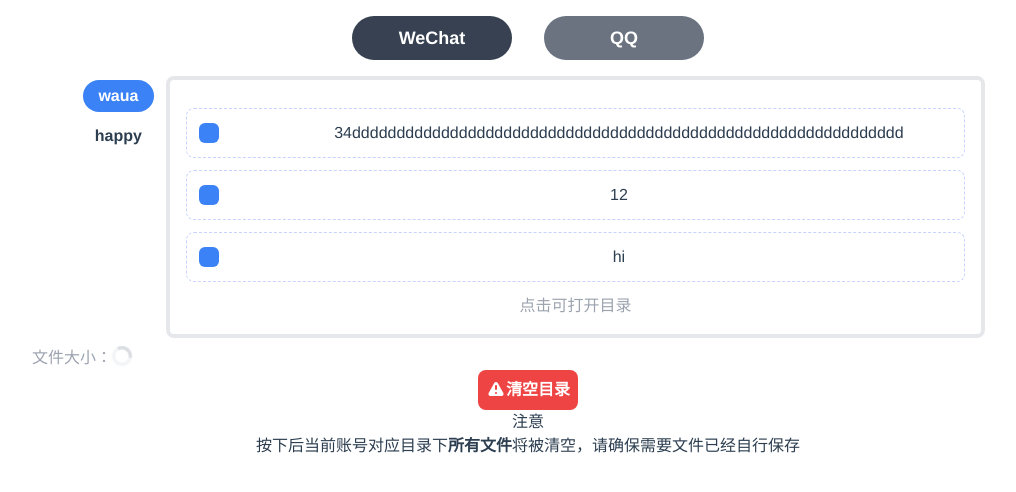
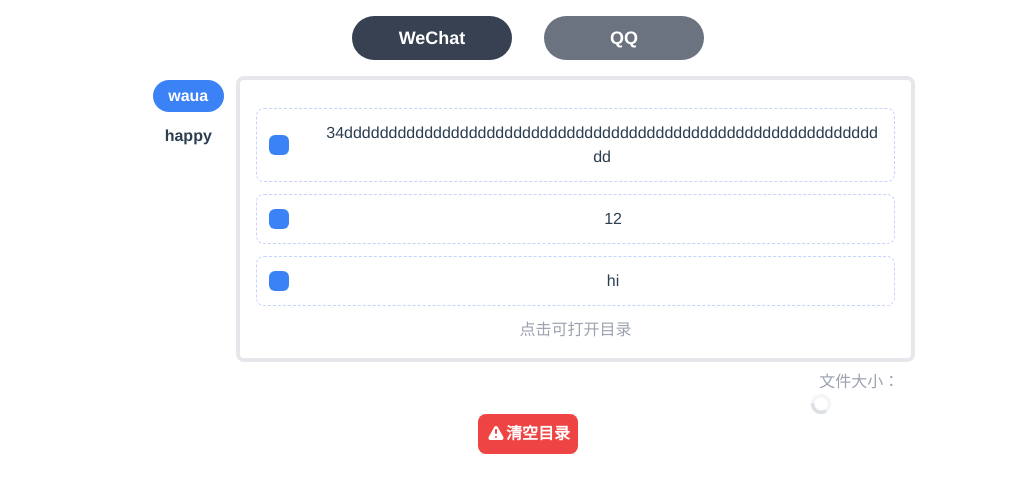
Before and after one commit to FoundTheWOUT/utools-autodelete-vue, a Vue app: page / in a window 1280 px wide. Shown: the top 492 px of the page, without its empty margins (112-1128 px from the left). Built offline with nearby package versions, Linux system fonts and the light colour scheme.

Commit message:
update ui

```diff
--- a/package.json
+++ b/package.json
@@ -8,10 +8,9 @@
     "prepare": "husky install"
   },
   "dependencies": {
+    "@popperjs/core": "^2.9.2",
     "@tailwindcss/postcss7-compat": "^2.0.2",
     "autoprefixer": "^9",
-    "bootstrap": "^4.6.0",
-    "bootstrap-vue": "^2.21.2",
     "glob": "^7.1.6",
     "lodash": "^4.17.21",
     "postcss": "^7",
--- a/src/App.vue
+++ b/src/App.vue
@@ -1,8 +1,8 @@
 <template>
   <div id="app">
     <div id="mainCard">
-      <div><SelectApp /></div>
-      <div><Footer /></div>
+      <SelectApp ref="selectapp" />
+      <Footer class="mx-4" />
     </div>
   </div>
 </template>
--- a/src/components/AppCard.vue
+++ b/src/components/AppCard.vue
@@ -13,7 +13,34 @@
         </p>
       </button>
     </div>
-    <FolderList :list="folderList"></FolderList>
+    <div class="flex flex-col">
+      <FolderList :list="folderList"></FolderList>
+      <div class="px-3 pt-2 text-gray-400 ml-auto">
+        <div class="mx-1">文件大小：</div>
+        <svg
+          v-if="paddingFolderSize"
+          class="animate-spin -ml-1 mr-3 h-5 w-5 text-gray-300"
+          xmlns="http://www.w3.org/2000/svg"
+          fill="none"
+          viewBox="0 0 24 24"
+        >
+          <circle
+            class="opacity-25"
+            cx="12"
+            cy="12"
+            r="10"
+            stroke="currentColor"
+            stroke-width="4"
+          ></circle>
+          <path
+            class="opacity-75"
+            fill="currentColor"
+            d="M4 12a8 8 0 018-8V0C5.373 0 0 5.373 0 12h4zm2 5.291A7.962 7.962 0 014 12H0c0 3.042 1.135 5.824 3 7.938l3-2.647z"
+          ></path>
+        </svg>
+        <div v-if="!paddingFolderSize">{{ folderSize }}</div>
+      </div>
+    </div>
   </div>
 </template>
 
@@ -22,6 +49,8 @@
 import { EventBus } from "../event-bus";
 import FolderList from "./FolderList.vue";
 import type { Accounts } from "../types"
+import * as _ from "lodash";
+
 
 export default Vue.extend({
   props: { accounts: Array as () => Accounts[] },
@@ -31,7 +60,17 @@
   data() {
     return {
       activeID: 0,
+      paddingFolderSize: false,
+      folderSize: "0"
     };
+  },
+    created() {
+    this.getFileSizeFromArray = _.debounce(this.getFileSizeFromArray, 800);
+  },
+  mounted(){
+    EventBus.$on("check-box-change", () => {
+      this.getFileSizeFromArray();
+    });
   },
   computed: {
     folderList(): { status: boolean; path: string }[] {
@@ -45,6 +84,24 @@
       this.activeID = index;
       EventBus.$emit("check-box-change");
     },
+
+    getFileSizeFromArray() {
+      this.paddingFolderSize = true;
+      window.exports
+        ?.getFolderSize(this.$refs.selectapp.filterWaitingFolderList())
+        .then((size: number[]) => {
+          let totalSize =
+            size.length !== 0 ? size.reduce((pre, cur) => pre + cur) : 0;
+          // conver to GB
+          this.folderSize = `${(totalSize / 1024 / 1024 / 1024).toFixed(2)} GB`;
+          this.paddingFolderSize = false;
+        })
+        .catch((err: string) => {
+          console.error(err);
+          this.folderSize = "0";
+          this.paddingFolderSize = false;
+        });
+    }
   },
 });
 </script>
--- a/src/components/FolderList.vue
+++ b/src/components/FolderList.vue
@@ -1,5 +1,5 @@
 <template>
-  <div class="border-4 rounded-lg w-4/5 p-4">
+  <div class="border-4 rounded-lg w-full p-4">
     <div
       class="flex items-center rounded-lg my-3 py-3 border border-dashed border-indigo-200 hover:border-transparent hover:shadow-md hover:shadow-lg hover:bg-gray-100"
       v-for="item in list"
--- a/src/components/Footer.vue
+++ b/src/components/Footer.vue
@@ -4,6 +4,9 @@
       id="cleanup"
       class="rounded-lg p-2 bg-red-500 hover:bg-red-700 focus:outline-none"
       @click="cleanup"
+      @mouseover="hover = true"
+      @mouseout="hover = false"
+      ref="cleanBtn"
     >
       <p class="flex items-center text-white font-bold">
         <svg
@@ -21,21 +24,44 @@
         清空目录
       </p>
     </button>
-    <div target="cleanup" triggers="hover" placement="top">
-      <div>注意</div>
-      按下后当前账号对应目录下<b>所有文件</b>将被清空，请确保需要文件已经自行保存
+    <div
+      v-show="hover"
+      ref="popper"
+      id="tooltip"
+      class="bg-gray-100 p-4 rounded-lg shadow-lg"
+    >
+      <div class="text-xl font-bold text-red-600">注意</div>
+      按下后当前账号对应目录下<b>所有文件</b>将被清空，请确保需要文件已自行保存
     </div>
   </div>
 </template>
 
 <script lang="ts">
+import Vue from "vue";
 import { EventBus } from "../event-bus";
-export default {
+import { createPopper } from "@popperjs/core";
+
+export default Vue.extend({
+  data() {
+    return {
+      hover: false,
+    };
+  },
+  mounted() {
+    createPopper(
+      this.$refs.cleanBtn as HTMLElement,
+      this.$refs.popper as HTMLElement,
+      {
+        placement: "top",
+        modifiers: [{ name: "offset", options: { offset: [-230, 10] } }],
+      }
+    );
+  },
   methods: {
     cleanup(): void {
       console.warn("clean up.");
       EventBus.$emit("clean-up");
     },
   },
-};
+});
 </script>
--- a/src/components/SelectApp.vue
+++ b/src/components/SelectApp.vue
@@ -14,31 +14,6 @@
       </button>
     </div>
     <AppCard :accounts="accounts" ref="AppCard"></AppCard>
-    <div class="flex flex-row px-3 pt-2 text-gray-400">
-      <div class="mx-1">文件大小：</div>
-      <svg
-        v-if="paddingFolderSize"
-        class="animate-spin -ml-1 mr-3 h-5 w-5 text-gray-300"
-        xmlns="http://www.w3.org/2000/svg"
-        fill="none"
-        viewBox="0 0 24 24"
-      >
-        <circle
-          class="opacity-25"
-          cx="12"
-          cy="12"
-          r="10"
-          stroke="currentColor"
-          stroke-width="4"
-        ></circle>
-        <path
-          class="opacity-75"
-          fill="currentColor"
-          d="M4 12a8 8 0 018-8V0C5.373 0 0 5.373 0 12h4zm2 5.291A7.962 7.962 0 014 12H0c0 3.042 1.135 5.824 3 7.938l3-2.647z"
-        ></path>
-      </svg>
-      <div v-if="!paddingFolderSize">{{ folderSize }}</div>
-    </div>
   </div>
 </template>
 
@@ -47,7 +22,6 @@
 import AppCard from "./AppCard.vue";
 import { EventBus } from "../event-bus";
 import type { Accounts, cacheFile } from "../types";
-import * as _ from "lodash";
 
 const TestAccounts = [
   {
@@ -78,23 +52,16 @@
       app: ["WeChat", "QQ"],
       accounts: [] as Accounts[],
       cacheFile: {} as cacheFile,
-      folderSize: "0",
-      paddingFolderSize: false,
     };
   },
   components: {
     AppCard,
   },
-  created() {
-    this.getFileSizeFromArray = _.debounce(this.getFileSizeFromArray, 800);
-  },
+
   mounted() {
     this.handleSwitchApp(this.app[this.curApp]);
     EventBus.$on("clean-up", () => {
       this.handelCleanUp(this.filterWaitingFolderList());
-    });
-    EventBus.$on("check-box-change", () => {
-      this.getFileSizeFromArray();
     });
   },
   methods: {
@@ -119,7 +86,7 @@
     handleSwitchApp(app: string) {
       // we must get the accouts first to own enough information
       this.accounts = this.handleGetFile(app);
-      this.getFileSizeFromArray();
+      EventBus.$emit('check-box-change')
       switch (app) {
         case "QQ":
           this.curApp = 1;
@@ -147,24 +114,6 @@
         return (this.cacheFile[app] = TestAccounts);
       }
     },
-
-    getFileSizeFromArray() {
-      this.paddingFolderSize = true;
-      window.exports
-        ?.getFolderSize(this.filterWaitingFolderList())
-        .then((size: number[]) => {
-          let totalSize =
-            size.length !== 0 ? size.reduce((pre, cur) => pre + cur) : 0;
-          // conver to GB
-          this.folderSize = `${(totalSize / 1024 / 1024 / 1024).toFixed(2)} GB`;
-          this.paddingFolderSize = false;
-        })
-        .catch((err: string) => {
-          console.error(err);
-          this.folderSize = "0";
-          this.paddingFolderSize = false;
-        });
-    },
   },
 });
 </script>
```
Also changed, not shown: 1 other file (tests, documents, lock files or other folders).
